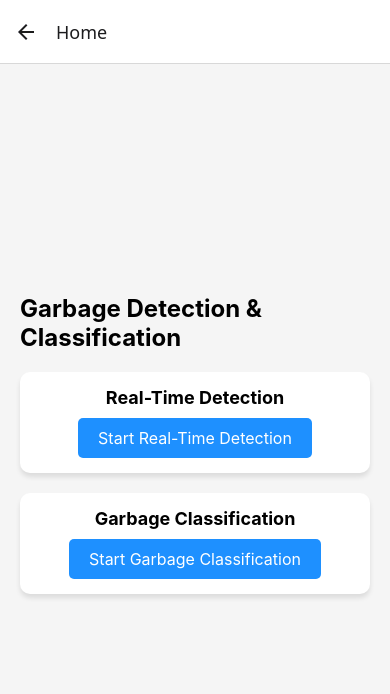
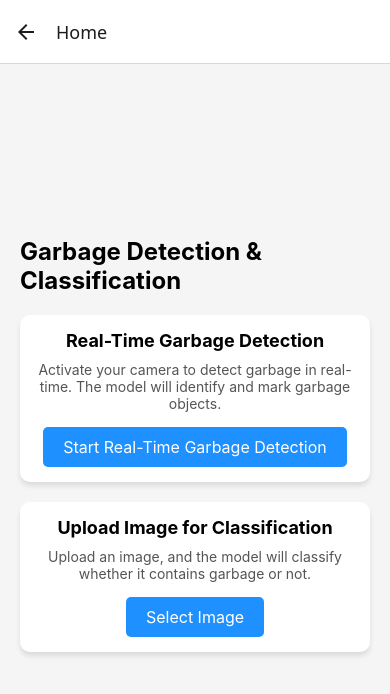
Before and after one commit to VenujaVP/Garbage-Detection-YOLOv8-ReactNative-App, a React Native app: screen /Home in a window 390 px wide. Shown: the top 694 px of the page. Built offline with nearby package versions, Linux system fonts and the light colour scheme.

Commit message:
Home Page update 01

```diff
--- a/pages/Home.js
+++ b/pages/Home.js
@@ -1,11 +1,13 @@
 import React, { useState } from 'react';
-import { View, Text, Button, StyleSheet, TouchableOpacity } from 'react-native';
+import { View, Text, Button, StyleSheet, TouchableOpacity, Image } from 'react-native';
+import * as ImagePicker from 'expo-image-picker'; // For image picker to upload image
 
 // Placeholder for camera feed or detection area
-const DetectionSection = ({ onStartDetection, label }) => {
+const DetectionSection = ({ onStartDetection, label, description }) => {
   return (
     <View style={styles.section}>
       <Text style={styles.sectionTitle}>{label}</Text>
+      <Text style={styles.description}>{description}</Text>
       <TouchableOpacity style={styles.button} onPress={onStartDetection}>
         <Text style={styles.buttonText}>Start {label}</Text>
       </TouchableOpacity>
@@ -13,37 +15,71 @@ const DetectionSection = ({ onStartDetection, label }) => {
   );
 };
 
+const ImageUploadSection = ({ onSelectImage, resultImage, resultText }) => {
+  return (
+    <View style={styles.section}>
+      <Text style={styles.sectionTitle}>Upload Image for Classification</Text>
+      <Text style={styles.description}>
+        Upload an image, and the model will classify whether it contains garbage or not.
+      </Text>
+      <TouchableOpacity style={styles.button} onPress={onSelectImage}>
+        <Text style={styles.buttonText}>Select Image</Text>
+      </TouchableOpacity>
+      {resultImage && (
+        <View style={styles.resultContainer}>
+          <Text style={styles.resultText}>{resultText}</Text>
+          <Image source={{ uri: resultImage }} style={styles.resultImage} />
+        </View>
+      )}
+    </View>
+  );
+};
+
 const Home = () => {
   const [isDetectionActive, setIsDetectionActive] = useState(false);
-  const [isClassificationActive, setIsClassificationActive] = useState(false);
+  const [resultImage, setResultImage] = useState(null);
+  const [resultText, setResultText] = useState('');
 
-  // Handle the start of detection or classification
+  // Handle the start of real-time detection
   const handleStartDetection = () => {
     // Add logic to activate real-time detection (camera + model)
     setIsDetectionActive(true);
-    console.log("Starting garbage detection...");
+    console.log("Starting real-time garbage detection...");
   };
 
-  const handleStartClassification = () => {
-    // Add logic to activate real-time classification (camera + model)
-    setIsClassificationActive(true);
-    console.log("Starting classification...");
+  // Handle image selection and classification
+  const handleSelectImage = async () => {
+    let result = await ImagePicker.launchImageLibraryAsync({
+      mediaTypes: ImagePicker.MediaTypeOptions.Images,
+      allowsEditing: true,
+      aspect: [4, 3],
+      quality: 1,
+    });
+
+    if (!result.canceled) {
+      // Call model to classify the uploaded image
+      console.log("Image selected: ", result.assets[0].uri);
+      setResultImage(result.assets[0].uri);
+      setResultText('Classified as: Garbage Detected'); // Replace with actual model result
+    }
   };
 
   return (
     <View style={styles.container}>
       <Text style={styles.title}>Garbage Detection & Classification</Text>
 
-      {/* Detection Section */}
+      {/* Real-Time Detection Section */}
       <DetectionSection
-        label="Real-Time Detection"
+        label="Real-Time Garbage Detection"
+        description="Activate your camera to detect garbage in real-time. The model will identify and mark garbage objects."
         onStartDetection={handleStartDetection}
       />
 
-      {/* Classification Section */}
-      <DetectionSection
-        label="Garbage Classification"
-        onStartDetection={handleStartClassification}
+      {/* Image Upload and Classification Section */}
+      <ImageUploadSection
+        onSelectImage={handleSelectImage}
+        resultImage={resultImage}
+        resultText={resultText}
       />
     </View>
   );
@@ -79,6 +115,12 @@ const styles = StyleSheet.create({
     fontWeight: 'bold',
     marginBottom: 10,
   },
+  description: {
+    fontSize: 14,
+    color: '#555',
+    marginBottom: 15,
+    textAlign: 'center',
+  },
   button: {
     backgroundColor: '#1E90FF',
     paddingVertical: 10,
@@ -89,6 +131,21 @@ const styles = StyleSheet.create({
     color: '#fff',
     fontSize: 16,
   },
+  resultContainer: {
+    marginTop: 15,
+    alignItems: 'center',
+  },
+  resultText: {
+    fontSize: 16,
+    fontWeight: 'bold',
+    color: '#333',
+    marginBottom: 10,
+  },
+  resultImage: {
+    width: 200,
+    height: 200,
+    borderRadius: 10,
+  },
 });
 
 export default Home;
```
